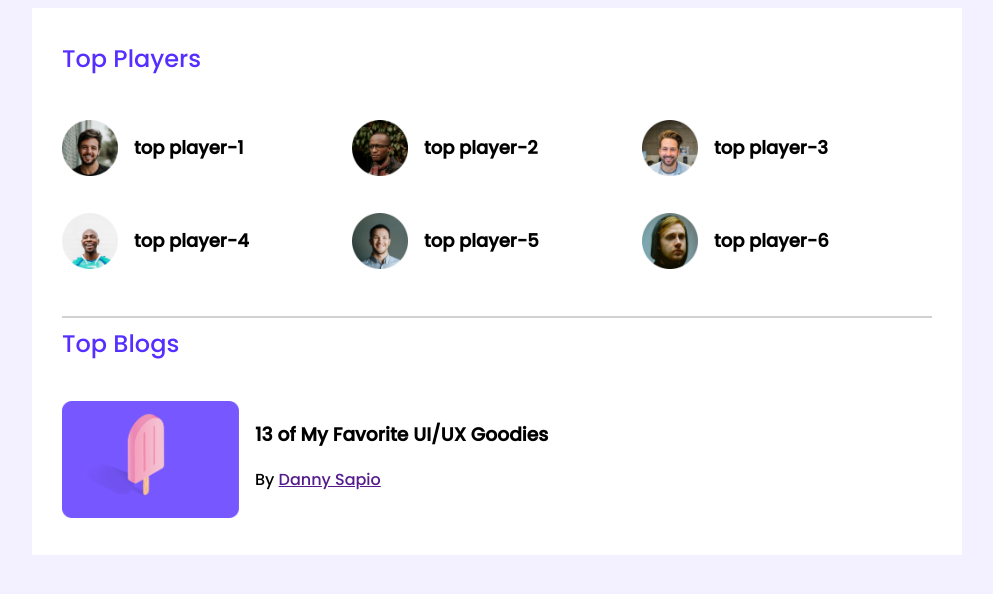
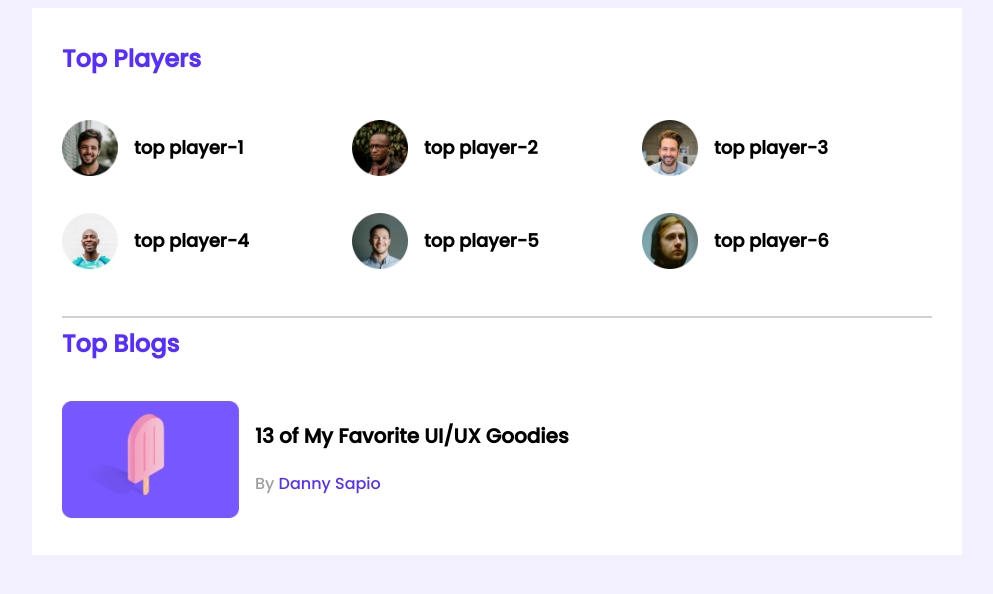
Before and after one commit to TaseenZim/leader-board-css3, a plain HTML site: page index.html in a window 1280 px wide. Shown: the whole page, without its empty margins (143-1136 px from the left). Drawn offline with Linux system fonts and the light colour scheme.

Commit message:
second-commit

```diff
--- a/Styles/style.css
+++ b/Styles/style.css
@@ -23,7 +23,6 @@ main{
 .section-title{
     color: #562EFF;
     font-size: 24px;
-    font-weight: 500;
     margin-top: 3px;
     margin-bottom: 40px;
 }
@@ -58,3 +57,15 @@ main{
 .blog-info{
     margin-left: 16px;
 }
+.blog-title{
+    font-size: 20px;
+}
+.blog-author{
+    color: #9F9F9F;
+    font-size: 16px;
+}
+.blog-author a{
+    text-decoration: none;
+    font-size: 16px;
+    color: #562EFF;
+}
```
